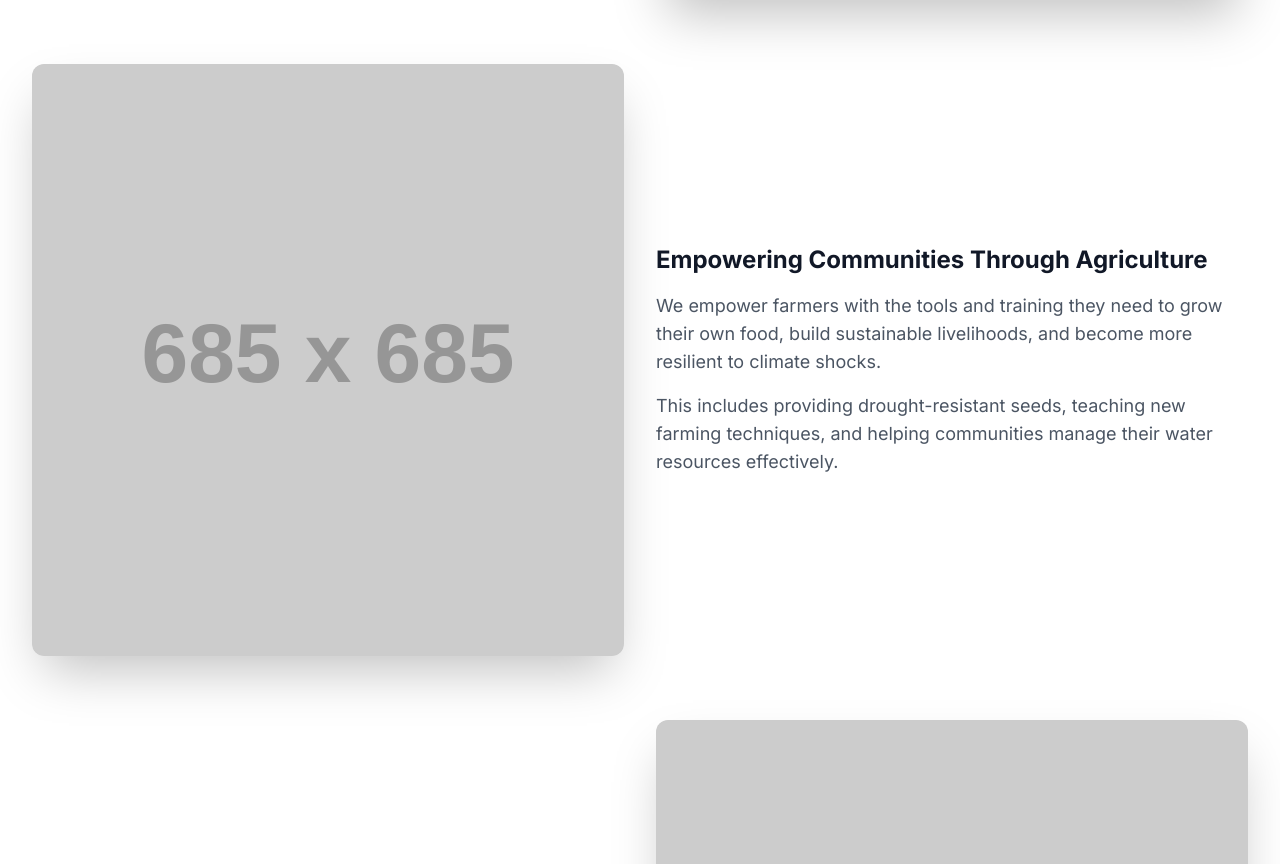
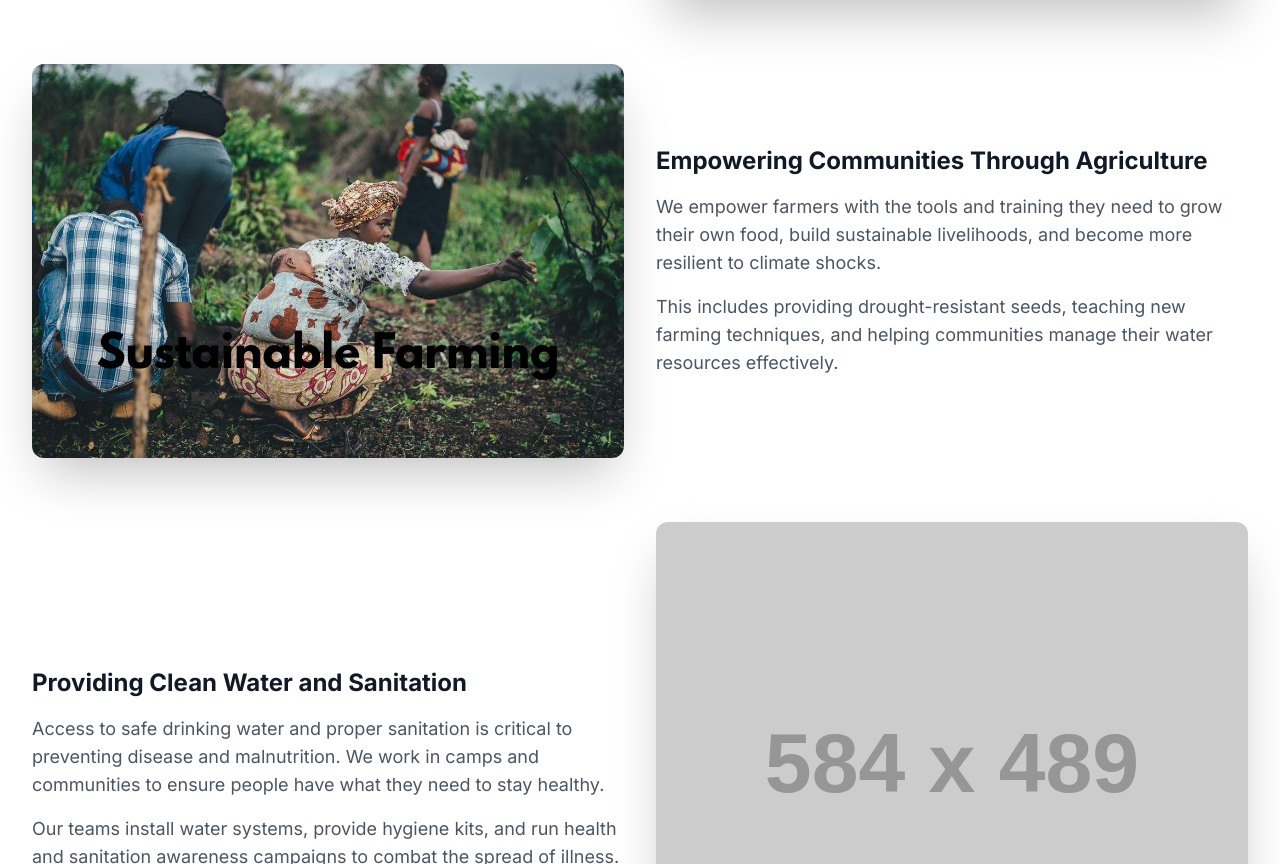
Before and after one commit to actionAgainstHunger-Projects/action-against-hunger-Us, a plain HTML site: page index.html in a window 1280 px wide. Shown: the part 2170-3034 px from the top of the page. Drawn offline with nearby package versions, Linux system fonts and the light colour scheme; placeholder pictures from the web are drawn by us.

Commit message:
Update index.html

```diff
--- a/index.html
+++ b/index.html
@@ -248,10 +248,10 @@
                     <div class="grid grid-cols-1 md:grid-cols-2 gap-8 items-center">
                         <div class="rounded-xl overflow-hidden shadow-2xl">
                             <img
-                                src="https://placehold.co/685x685/D1E6F7/000000?text=Sustainable+Farming"
-                                alt="A woman tilling a field"
-                                class="w-full h-auto object-cover"
-                            />
+    src="Sustainable Farming_20250811_031321_0000.png"
+    alt="Farmers engaged in sustainable agriculture"
+    class="w-full h-auto object-cover"
+/>
                         </div>
                         <div>
                             <h3 class="text-2xl font-bold text-gray-900 mb-4">Empowering Communities Through Agriculture</h3>
```
